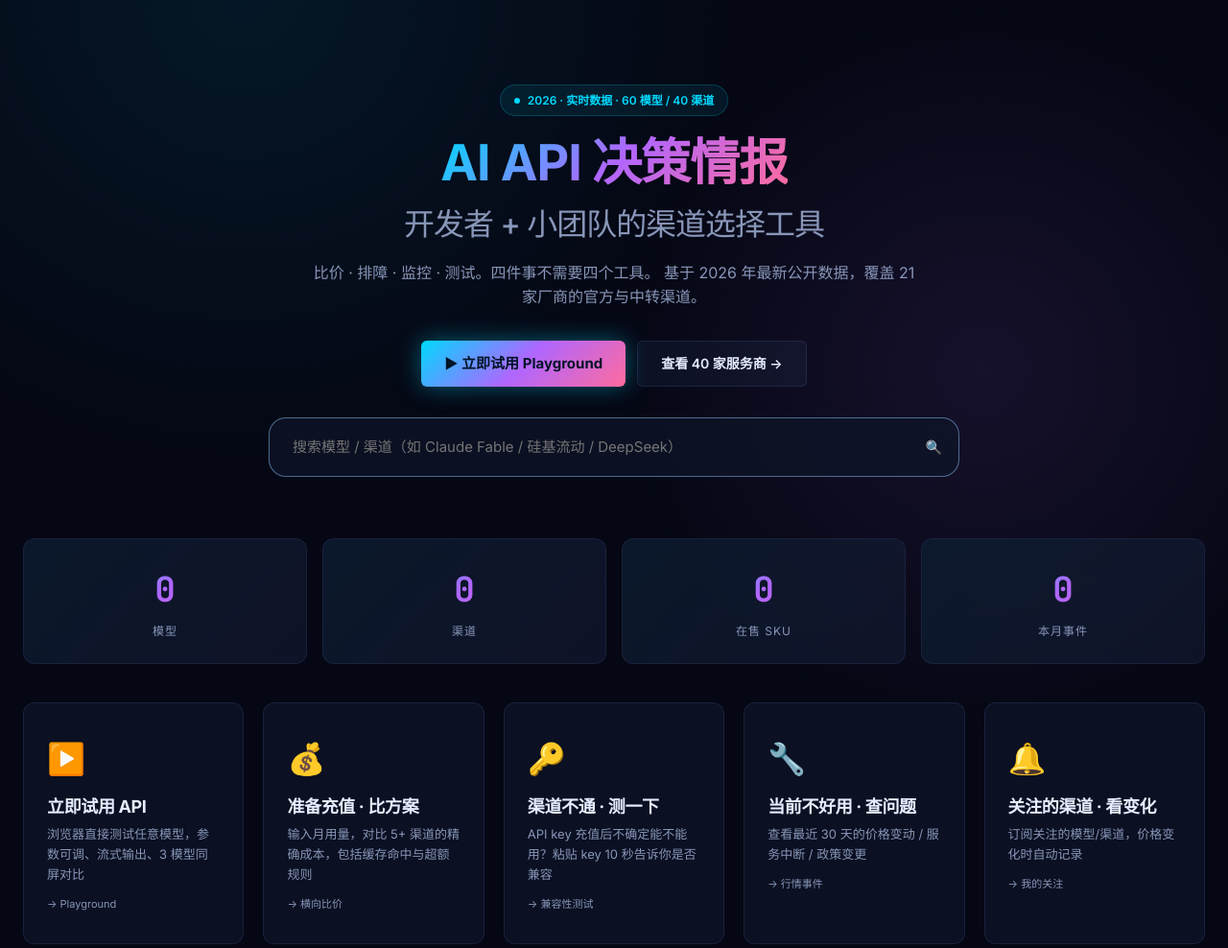
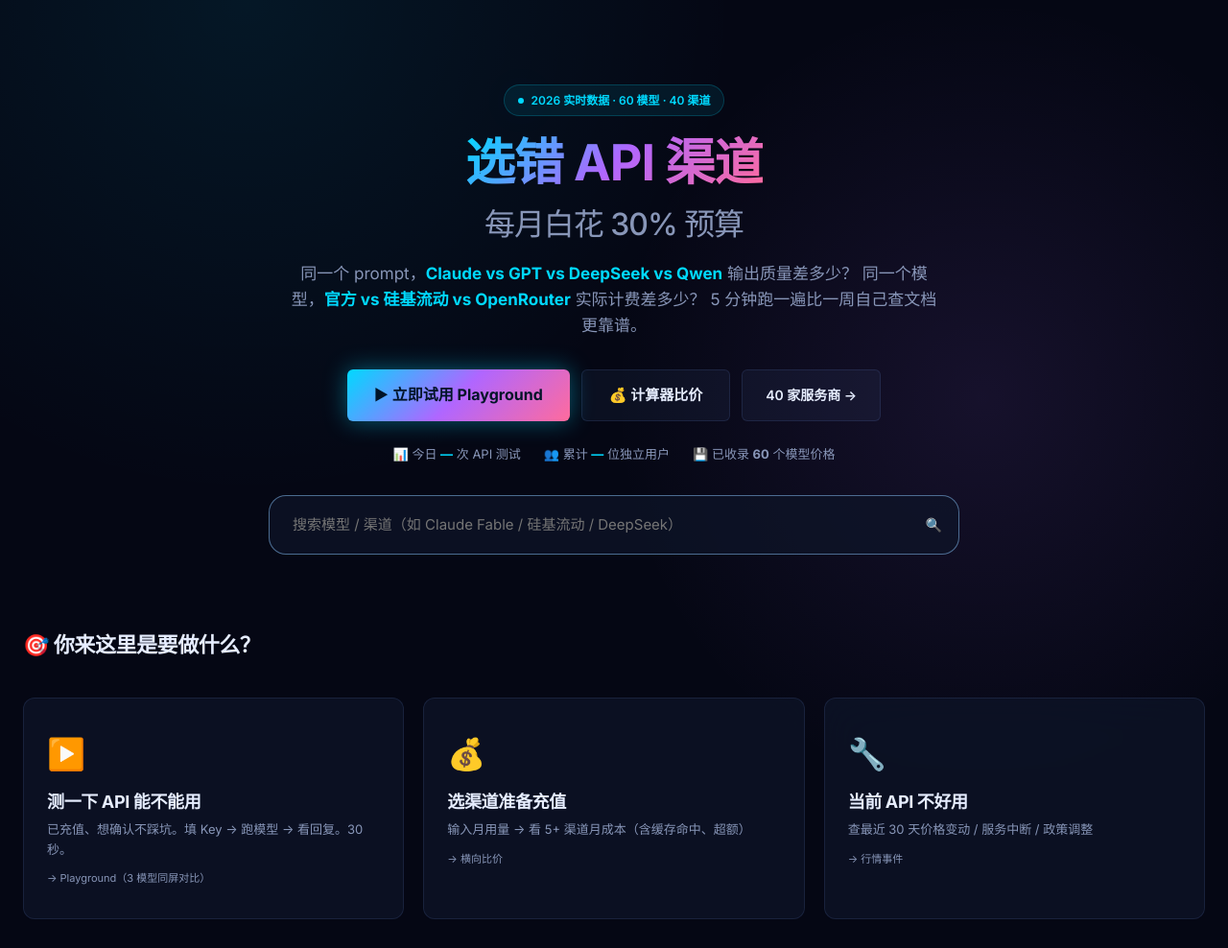
Before and after one commit to suiyue6562/api-radar-mvp, a plain HTML site: page 03_prototype/index.html in a window 1280 px wide. Shown: the top 988 px of the page at 96% size. Drawn offline with Linux system fonts and the light colour scheme; no server answers.

Commit message:
Hero 重构：痛点标题 + 价值主张 + 动态社会证明 + 3 个场景入口

```diff
--- a/03_prototype/index.html
+++ b/03_prototype/index.html
@@ -108,23 +108,39 @@
 <div id="topbar"></div>
 
 <main class="main">
-  <!-- HERO -->
+  <!-- HERO 重构：痛点 + 价值主张 + 社会证明 -->
   <section class="hero fade-in">
+    <!-- 数据点徽章（动态） -->
     <div class="hero-tagline">
       <span class="hero-tagline-dot"></span>
-      <span>2026 · 实时数据 · <span id="hero-counts">60 模型 / 40 渠道</span></span>
+      <span id="hero-tagline-text">2026 实时数据 · 60 模型 · 40 渠道</span>
     </div>
+
+    <!-- 痛点标题 -->
     <h1>
-      <span class="gradient-text">AI API 决策情报</span><br>
-      <span style="font-size:32px;font-weight:500;color:var(--muted);">开发者 + 小团队的渠道选择工具</span>
+      <span class="gradient-text">选错 API 渠道</span><br>
+      <span style="font-size:32px;font-weight:500;color:var(--muted);">每月白花 30% 预算</span>
     </h1>
-    <p class="hero-desc">
-      比价 · 排障 · 监控 · 测试。四件事不需要四个工具。
-      基于 2026 年最新公开数据，覆盖 21 家厂商的官方与中转渠道。
+
+    <!-- 价值主张（具体可验证） -->
+    <p class="hero-desc" style="max-width:680px;font-size:17px;">
+      同一个 prompt，<strong style="color:var(--accent);">Claude vs GPT vs DeepSeek vs Qwen</strong> 输出质量差多少？
+      同一个模型，<strong style="color:var(--accent);">官方 vs 硅基流动 vs OpenRouter</strong> 实际计费差多少？
+      5 分钟跑一遍比一周自己查文档更靠谱。
     </p>
-    <div style="margin-top:24px;display:flex;gap:12px;justify-content:center;flex-wrap:wrap;">
-      <a href="playground.html" class="btn btn-primary" style="text-decoration:none;font-size:15px;padding:12px 24px;">▶ 立即试用 Playground</a>
-      <a href="business.html" class="btn btn-ghost" style="text-decoration:none;font-size:14px;padding:12px 24px;">查看 40 家服务商 →</a>
+
+    <!-- 主 CTA -->
+    <div style="margin-top:28px;display:flex;gap:12px;justify-content:center;flex-wrap:wrap;">
+      <a href="playground.html" class="btn btn-primary" style="text-decoration:none;font-size:16px;padding:14px 28px;font-weight:700;">▶ 立即试用 Playground</a>
+      <a href="compare.html" class="btn btn-ghost" style="text-decoration:none;font-size:15px;padding:14px 28px;">💰 计算器比价</a>
+      <a href="business.html" class="btn btn-ghost" style="text-decoration:none;font-size:14px;padding:14px 24px;">40 家服务商 →</a>
+    </div>
+
+    <!-- 社会证明（动态拉数据） -->
+    <div style="margin-top:24px;display:flex;gap:24px;justify-content:center;flex-wrap:wrap;font-size:13px;color:var(--muted);">
+      <span>📊 今日 <strong id="proof-tests" style="color:var(--accent);">—</strong> 次 API 测试</span>
+      <span>👥 累计 <strong id="proof-users" style="color:var(--accent);">—</strong> 位独立用户</span>
+      <span>💾 已收录 <strong id="proof-models">60</strong> 个模型价格</span>
     </div>
 
     <!-- 搜索 -->
@@ -135,7 +151,32 @@
     </div>
   </section>
 
-  <!-- STATS -->
+  <!-- 核心场景（不是抽象口号，是真实任务） -->
+  <section style="margin:48px 0;">
+    <div class="section-head"><h2>🎯 你来这里是要做什么？</h2></div>
+    <div class="entry-cards" style="grid-template-columns: repeat(3, 1fr);">
+      <a href="playground.html" class="card entry-card card-hover" style="text-decoration:none;color:inherit;">
+        <div class="entry-card-icon">▶️</div>
+        <h3>测一下 API 能不能用</h3>
+        <p>已充值、想确认不踩坑。填 Key → 跑模型 → 看回复。30 秒。</p>
+        <div class="muted text-xs" style="margin-top:12px;">→ Playground（3 模型同屏对比）</div>
+      </a>
+      <a href="compare.html" class="card entry-card card-hover" style="text-decoration:none;color:inherit;">
+        <div class="entry-card-icon">💰</div>
+        <h3>选渠道准备充值</h3>
+        <p>输入月用量 → 看 5+ 渠道月成本（含缓存命中、超额）</p>
+        <div class="muted text-xs" style="margin-top:12px;">→ 横向比价</div>
+      </a>
+      <a href="events.html" class="card entry-card card-hover" style="text-decoration:none;color:inherit;">
+        <div class="entry-card-icon">🔧</div>
+        <h3>当前 API 不好用</h3>
+        <p>查最近 30 天价格变动 / 服务中断 / 政策调整</p>
+        <div class="muted text-xs" style="margin-top:12px;">→ 行情事件</div>
+      </a>
+    </div>
+  </section>
+
+  <!-- 实时数据 -->
   <section class="stats-bar fade-in">
     <div class="card stat-card"><div class="stat-num" id="stat-models">0</div><div class="stat-label">模型</div></div>
     <div class="card stat-card"><div class="stat-num" id="stat-providers">0</div><div class="stat-label">渠道</div></div>
@@ -143,39 +184,7 @@
     <div class="card stat-card"><div class="stat-num" id="stat-events">0</div><div class="stat-label">本月事件</div></div>
   </section>
 
-  <!-- 五个入口 -->
-  <section class="entry-cards" style="grid-template-columns: repeat(5, 1fr);">
-    <a href="playground.html" class="card entry-card card-hover" style="text-decoration:none;color:inherit;">
-      <div class="entry-card-icon">▶️</div>
-      <h3>立即试用 API</h3>
-      <p>浏览器直接测试任意模型，参数可调、流式输出、3 模型同屏对比</p>
-      <div class="muted text-xs" style="margin-top:12px;">→ Playground</div>
-    </a>
-    <a href="compare.html" class="card entry-card card-hover" style="text-decoration:none;color:inherit;">
-      <div class="entry-card-icon">💰</div>
-      <h3>准备充值 · 比方案</h3>
-      <p>输入月用量，对比 5+ 渠道的精确成本，包括缓存命中与超额规则</p>
-      <div class="muted text-xs" style="margin-top:12px;">→ 横向比价</div>
-    </a>
-    <a href="test.html" class="card entry-card card-hover" style="text-decoration:none;color:inherit;">
-      <div class="entry-card-icon">🔑</div>
-      <h3>渠道不通 · 测一下</h3>
-      <p>API key 充值后不确定能不能用？粘贴 key 10 秒告诉你是否兼容</p>
-      <div class="muted text-xs" style="margin-top:12px;">→ 兼容性测试</div>
-    </a>
-    <a href="events.html" class="card entry-card card-hover" style="text-decoration:none;color:inherit;">
-      <div class="entry-card-icon">🔧</div>
-      <h3>当前不好用 · 查问题</h3>
-      <p>查看最近 30 天的价格变动 / 服务中断 / 政策变更</p>
-      <div class="muted text-xs" style="margin-top:12px;">→ 行情事件</div>
-    </a>
-    <a href="watch.html" class="card entry-card card-hover" style="text-decoration:none;color:inherit;">
-      <div class="entry-card-icon">🔔</div>
-      <h3>关注的渠道 · 看变化</h3>
-      <p>订阅关注的模型/渠道，价格变化时自动记录</p>
-      <div class="muted text-xs" style="margin-top:12px;">→ 我的关注</div>
-    </a>
-  </section>
+
 
 
   <!-- 广告位：入口卡片后 -->
```
